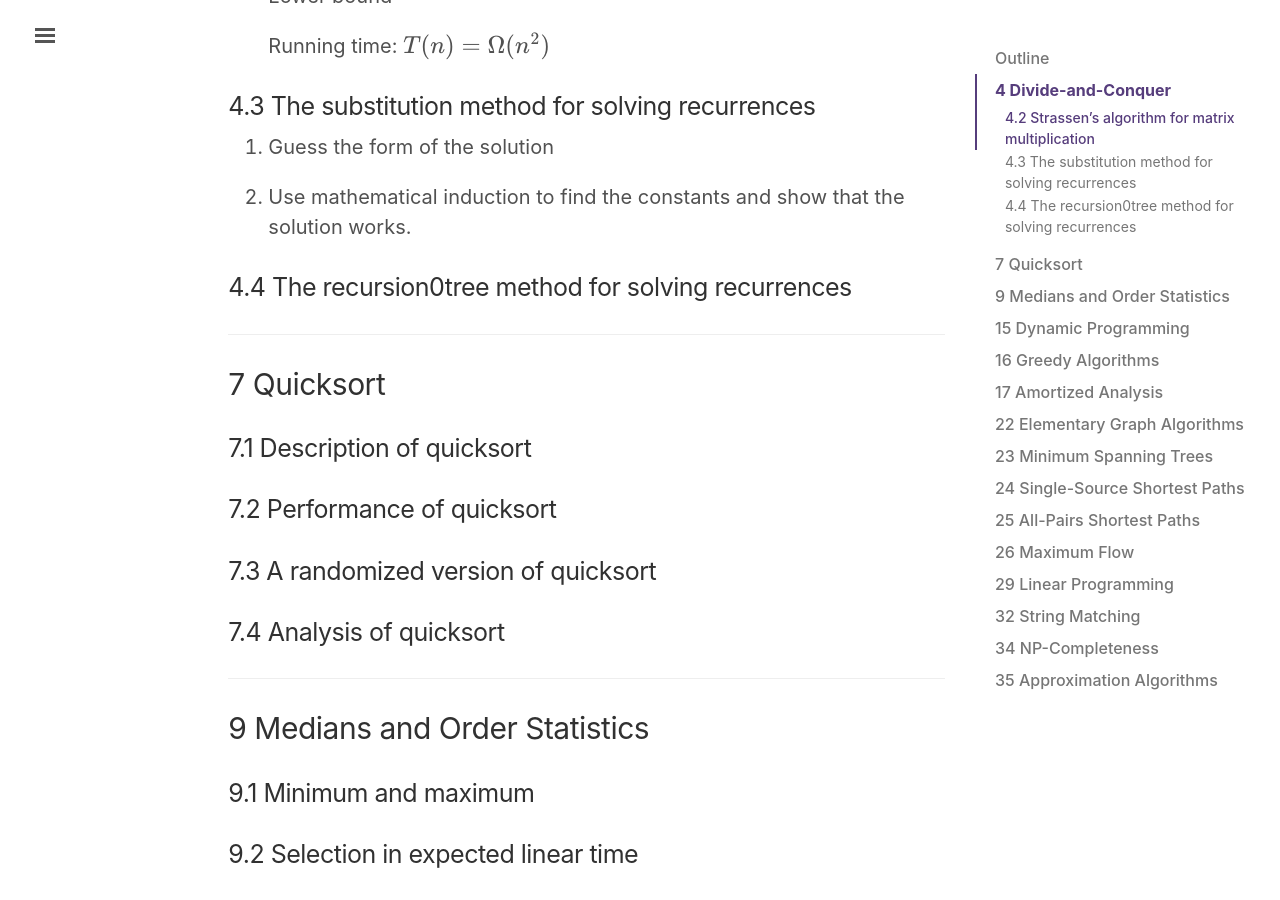
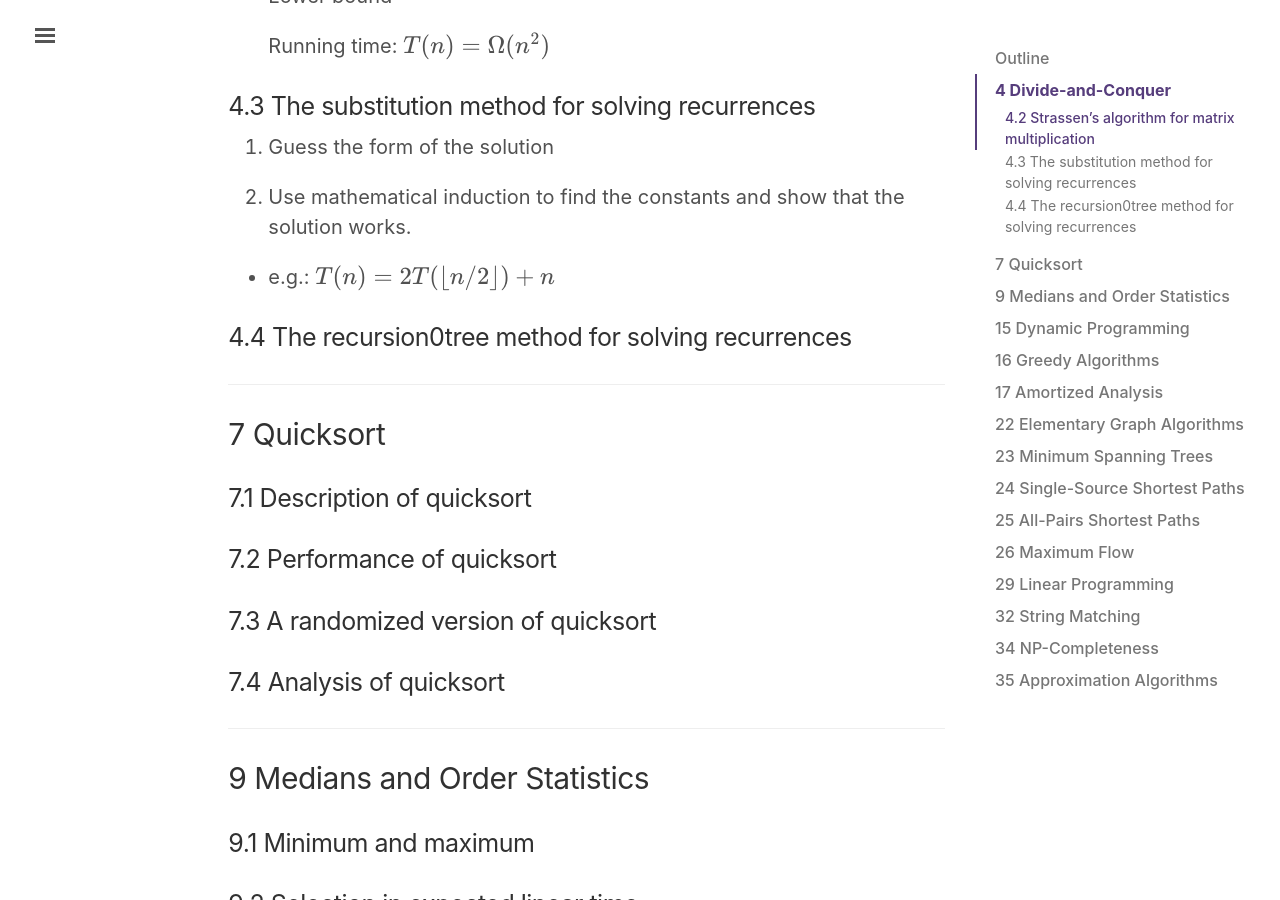
Before and after one commit to lingt-xyz/note, a Jekyll site: the page built from _posts/2018-09-01-COMP465.md, in a window 1280 px wide and 900 px high, scrolled down 2875 px. Built offline with Jekyll 4.4.1, drawn with Linux system fonts in a browser that asks for light colours; formulas are drawn with MathJax 3; comment, search, counter and statistics services are not loaded.

Commit message:
test floor

```diff
--- a/_posts/2018-09-01-COMP465.md
+++ b/_posts/2018-09-01-COMP465.md
@@ -164,6 +164,8 @@ $$
 
 2. Use mathematical induction to find the constants and show that the solution works.
 
+* e.g.: {% raw %}$$T(n)=2T(\lfloor n/2\rfloor)+n$${% endraw %}
+
 ### 4.4 The recursion0tree method for solving recurrences
 
 ---
```
